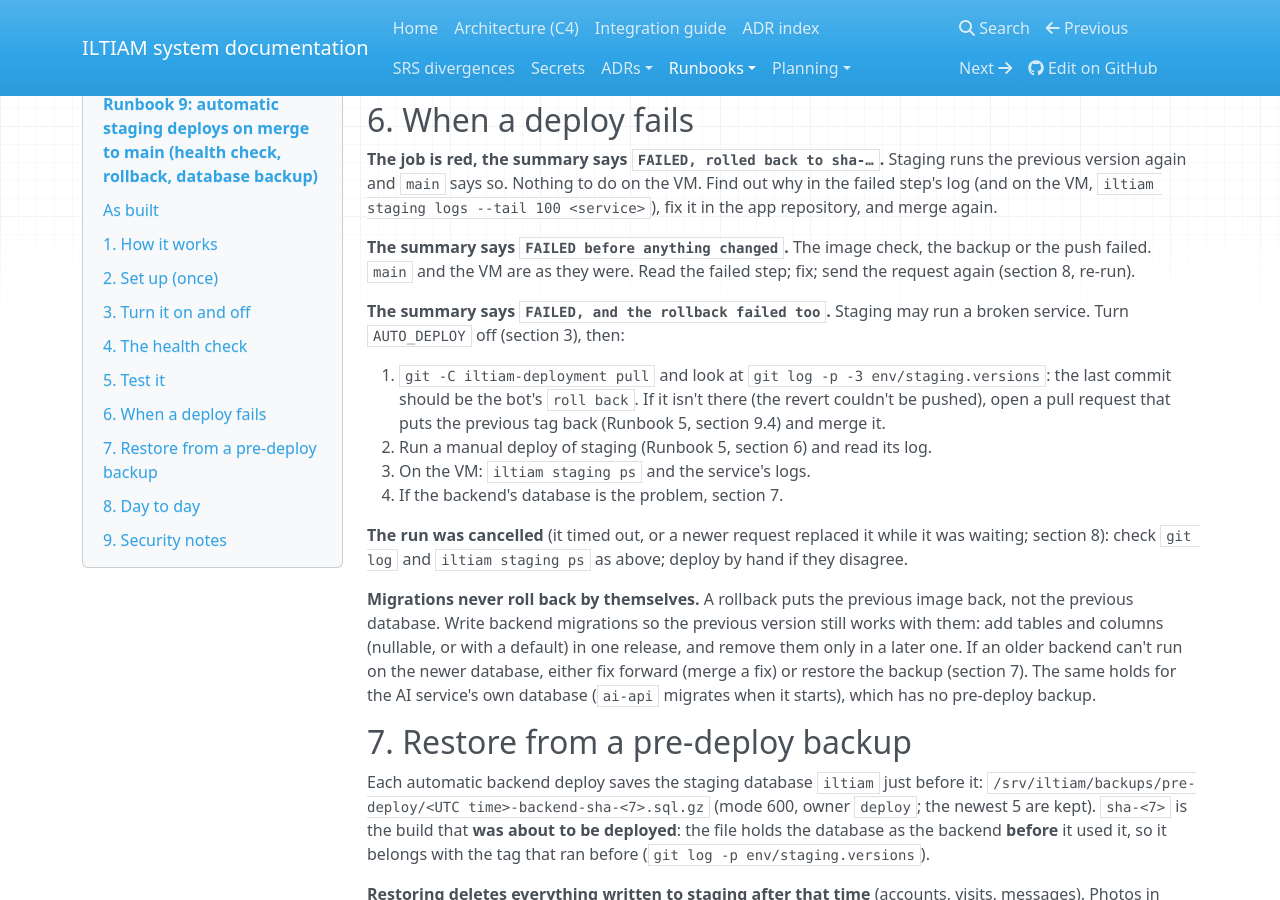
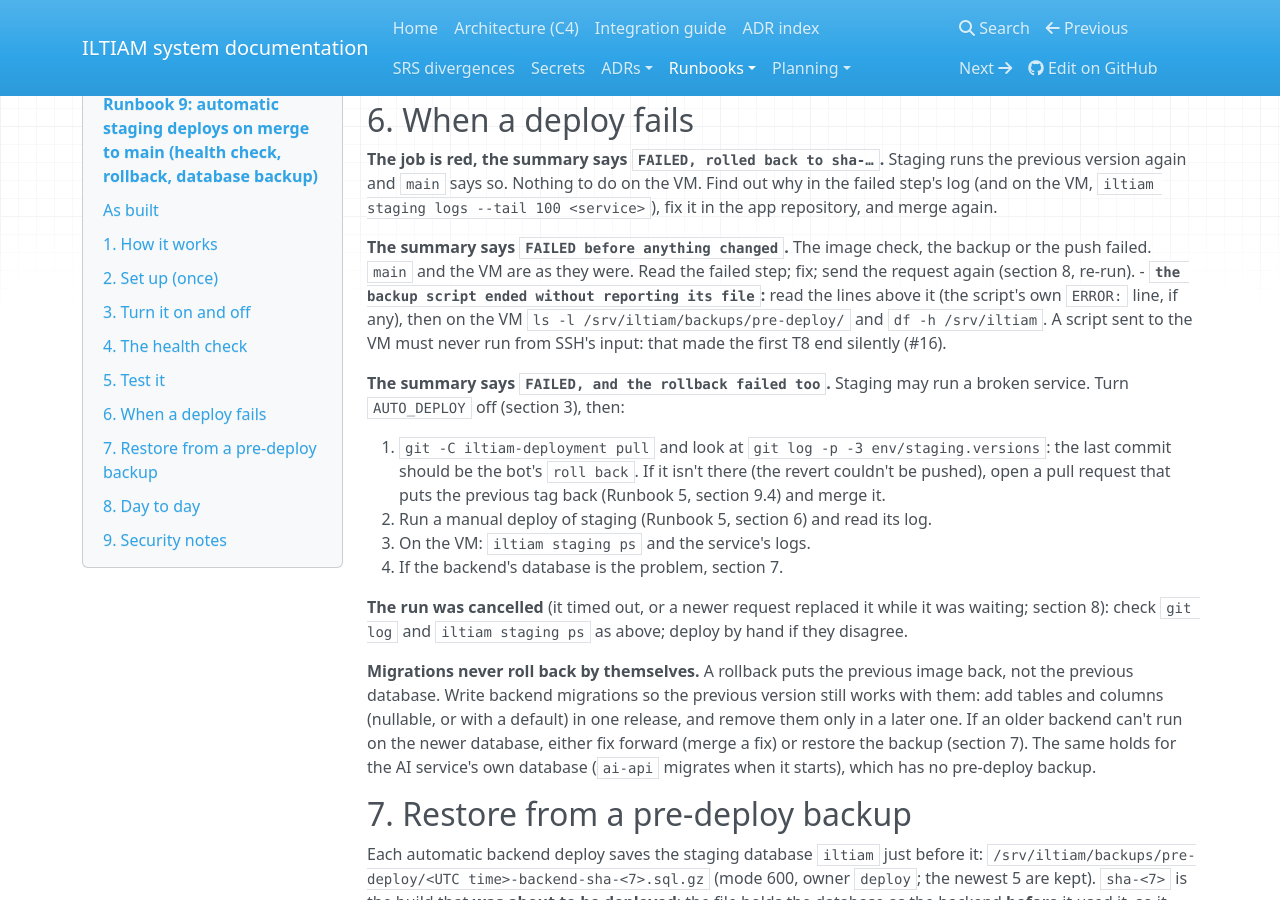
Before and after one commit to iltiam/iltiam-deployment, an MkDocs documentation site: the page built from docs/runbooks/09-cd-staging.md, in a window 1280 px wide and 900 px high, scrolled down 5605 px. Built offline with MkDocs 1.6.1, drawn with Linux system fonts in a browser that asks for light colours.

Commit message:
fix(deploy): run the pre-deploy backup from a file, not SSH stdin (#58)
pg_dump via docker compose exec read the rest of the script from stdin, so bash -s ended early with exit 0. Also add pipefail to tee'd workflow steps and a guard test. Refs #16

```diff
--- a/docs/runbooks/09-cd-staging.md
+++ b/docs/runbooks/09-cd-staging.md
@@ -166,6 +166,7 @@ And on the laptop: `git -C iltiam-deployment pull; git -C iltiam-deployment log
 **The job is red, the summary says `FAILED, rolled back to sha-…`.** Staging runs the previous version again and `main` says so. Nothing to do on the VM. Find out why in the failed step's log (and on the VM, `iltiam staging logs --tail 100 <service>`), fix it in the app repository, and merge again.
 
 **The summary says `FAILED before anything changed`.** The image check, the backup or the push failed. `main` and the VM are as they were. Read the failed step; fix; send the request again (section 8, re-run).
+- **`the backup script ended without reporting its file`:** read the lines above it (the script's own `ERROR:` line, if any), then on the VM `ls -l /srv/iltiam/backups/pre-deploy/` and `df -h /srv/iltiam`. A script sent to the VM must never run from SSH's input: that made the first T8 end silently (#16).
 
 **The summary says `FAILED, and the rollback failed too`.** Staging may run a broken service. Turn `AUTO_DEPLOY` off (section 3), then:
 
```
Also changed, not shown: 4 other files.
